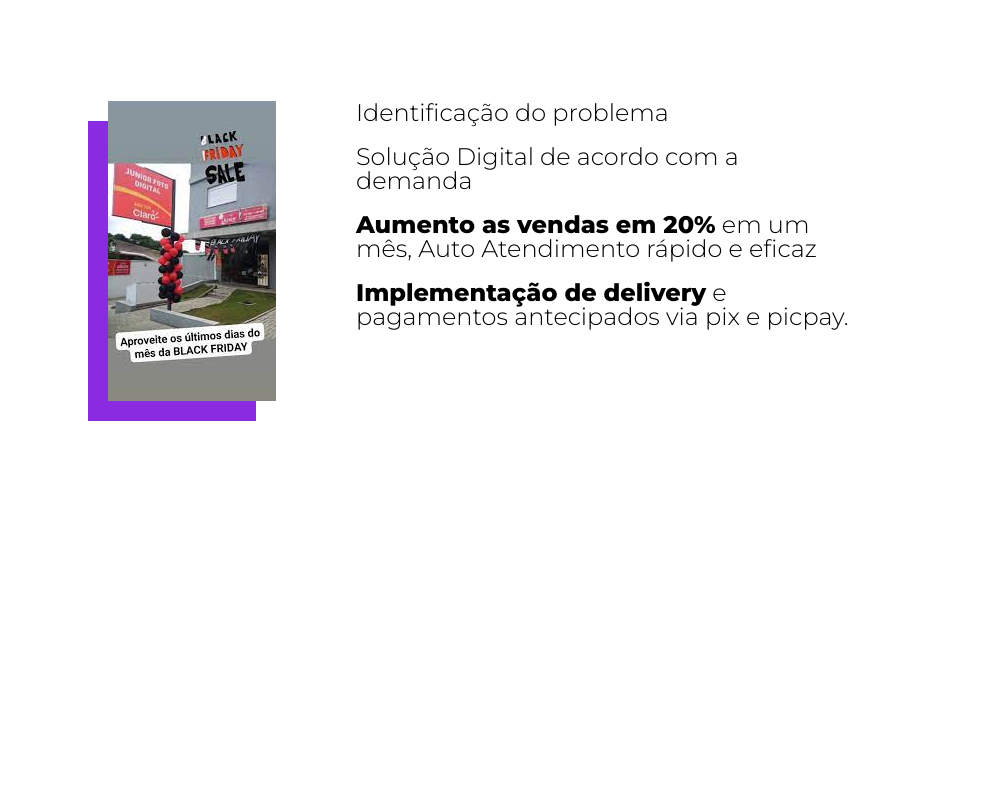
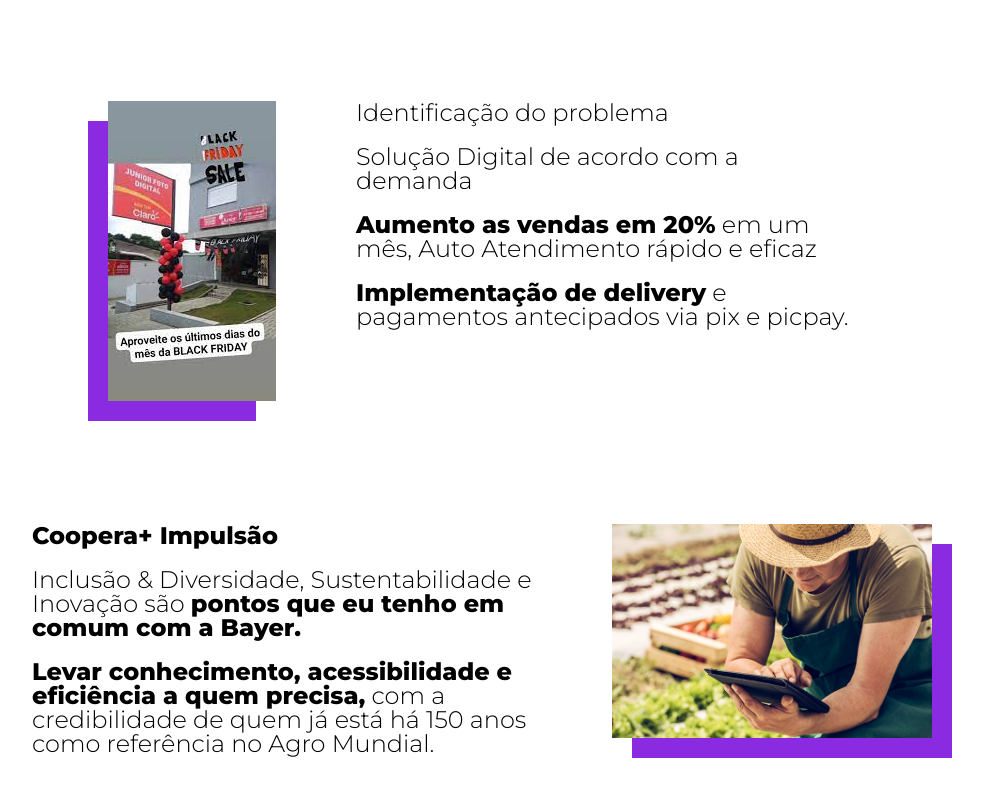
Before and after one commit to jupliger/Bayer-Apresentation, a plain HTML site: page index.html in a window 1280 px wide. Shown: the part 1472-2268 px from the top of the page, without its empty margins (158-1141 px from the left). Before the commit the page ends 1902 px from the top, so only its background shows below. Drawn offline with Linux system fonts and the light colour scheme.

Commit message:
last commit

```diff
--- a/index.html
+++ b/index.html
@@ -167,6 +167,33 @@
 
           </section>
 
+
+          <section class="footer">
+               <div class="footer-pic">
+                    <img src="./assets/opensolo.jpeg" />
+               </div>
+
+               <div class="footer-text">
+
+                     <h4>
+                         <strong>Coopera+ Impulsão</strong>
+                     </h4>
+
+                    <h4>
+                         Inclusão & Diversidade, Sustentabilidade e Inovação são <strong>pontos que eu tenho em comum com a Bayer.</strong>
+                    </h4>
+
+                    <h4>
+                      <strong> Levar conhecimento, acessibilidade e eficiência a quem precisa,</strong> com a
+                      credibilidade de quem já está há 150 anos como referência no Agro Mundial.
+                    </h4>
+
+
+
+               </div>
+
+          </section>
+
           <div class="top">
                <a href="#">
                     <i class="ph-arrow-circle-up-fill"></i>
--- a/style.css
+++ b/style.css
@@ -279,3 +279,31 @@ margin-bottom: 20px;
      box-shadow: -20px 20px blueviolet;
      margin-right: 80px;
 }
+
+.footer {
+      margin-top: 120px;
+     display: flex;
+     flex-direction: row-reverse;
+     align-items: flex-start;
+     justify-content: center;
+}
+
+.footer-text{
+     display: flex;
+     flex-direction: column;
+     align-items: flex-start;
+     justify-content: center;
+     width:500px;
+
+}
+
+.footer-text h4{
+margin-bottom: 20px;
+}
+
+.footer img{
+     box-shadow: 20px 20px blueviolet;
+     margin-left: 80px;
+     width: 320px
+
+}
```
Also changed, not shown: assets/opensolo.jpeg (added).
